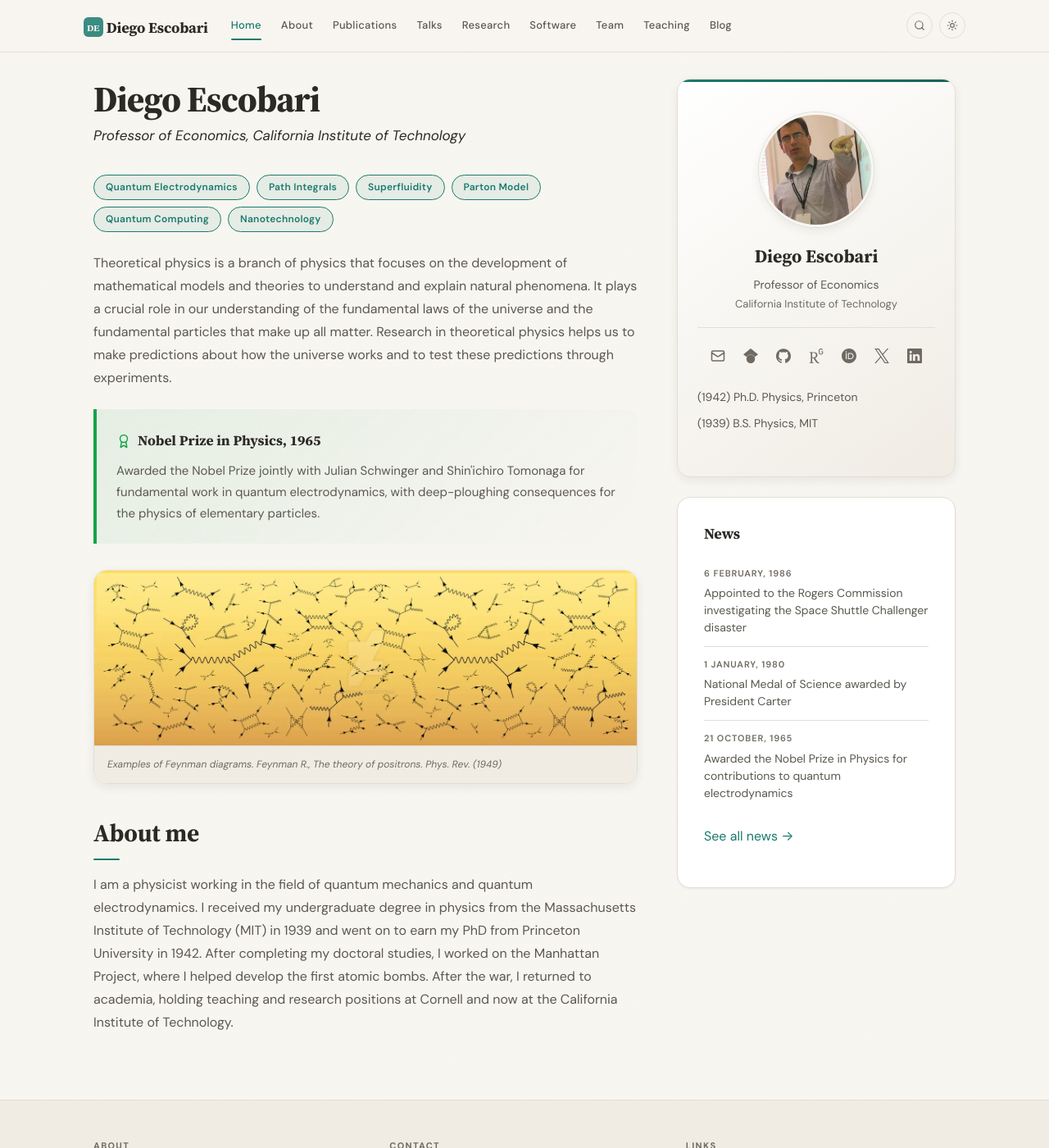
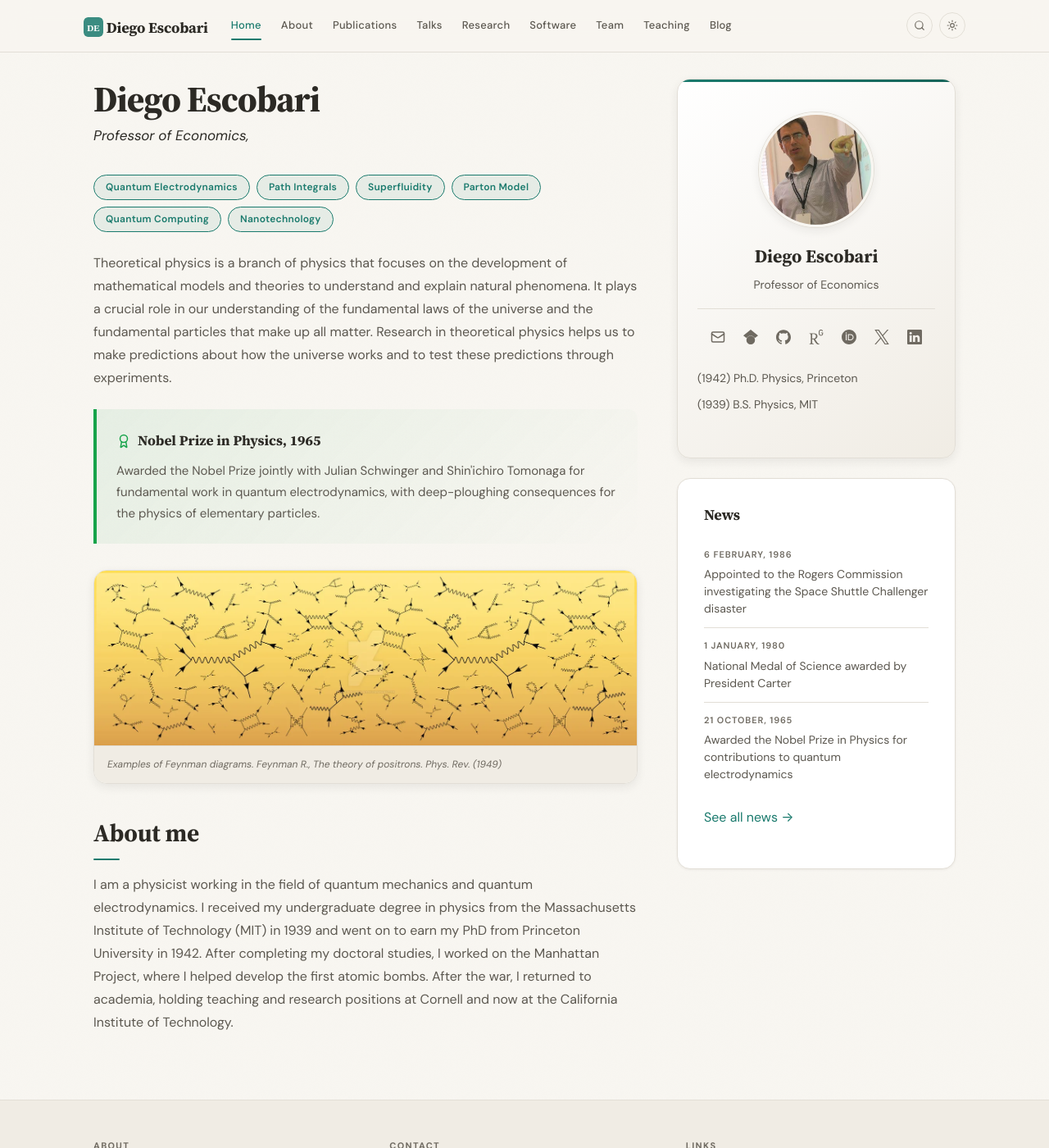
Before and after one commit to diegoescobari/diegoescobari.github.io, a Jekyll site: the page built from _pages/home.md, in a window 1280 px wide and 1400 px high. Shown: the whole window at 82% size. Built offline with Jekyll 4.4.1, drawn with Linux system fonts in a browser that asks for light colours; some of the changed text lies outside the part shown.

Commit message:
_config.yml

```diff
--- a/_config.yml
+++ b/_config.yml
@@ -3,7 +3,7 @@
 # ============================================================
 name: "Diego Escobari"
 title: "Professor of Economics"
-institution: "California Institute of Technology"
+institution: ""
 email: diego.escobari@utrgv.edu
 photo: headshot.jpg  # place your photo in images/
 
```
